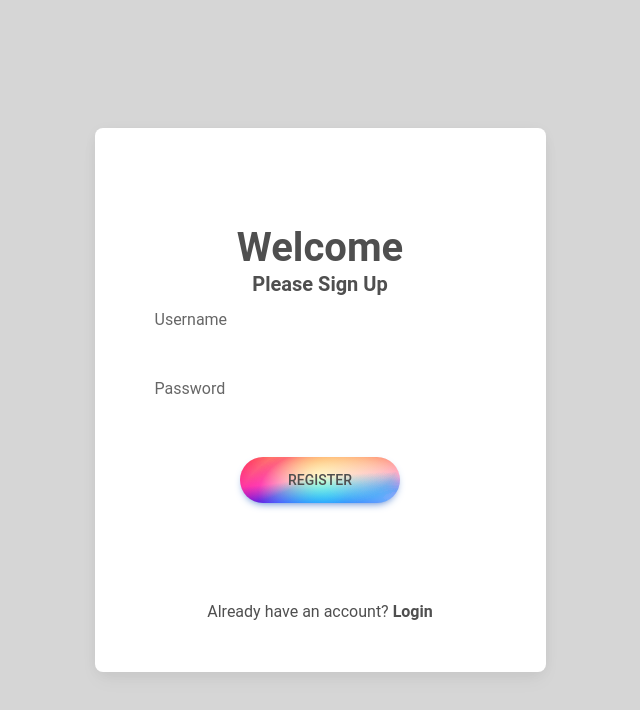
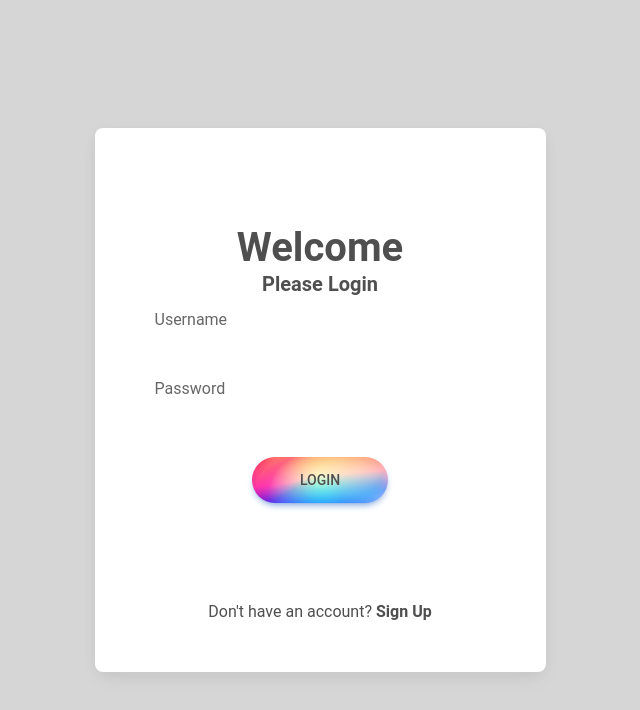
Before and after one commit to Cloud9NB/ToDo-List, a React (Create React App) app in the folder front-end/: page /login in a window 1280 px wide. Shown: the top 710 px of the page, without its empty margins (320-960 px from the left). Built offline with nearby package versions, Linux system fonts and the light colour scheme.

Commit message:
installs react-router-dom and used to navigate through the app instead of custom hook, and delete old unused code

```diff
--- a/front-end/package.json
+++ b/front-end/package.json
@@ -11,6 +11,7 @@
     "mdb-ui-kit": "^4.3.0",
     "react": "^18.2.0",
     "react-dom": "^18.2.0",
+    "react-router-dom": "^6.3.0",
     "react-scripts": "5.0.1",
     "web-vitals": "^2.1.4"
   },
--- a/front-end/src/components/App.js
+++ b/front-end/src/components/App.js
@@ -1,8 +1,8 @@
 import Signup from './Signup';
 import Login from './Login';
 import Main from './mainView/Main';
-import useVisualMode from '../hooks/useVisualMode';
 import useApplicationData from '../hooks/hook';
+import { Route, Routes, Navigate } from 'react-router-dom';
 
 const App = () => {
   const {
@@ -15,21 +15,23 @@ const App = () => {
     updateTask,
   } = useApplicationData();
 
-  const LOGIN = 'LOGIN';
-  const SIGNUP = 'SIGNUP';
-  const SHOW = 'SHOW';
-
-  const { mode, transition } = useVisualMode(state.username ? SHOW : SIGNUP);
-
   return (
     <div>
-      {mode === SIGNUP && (
-        <Signup signupUser={signupUser} transition={transition} />
-      )}
-      {mode === LOGIN && (
-        <Login loginUser={loginUser} transition={transition} />
-      )}
-      {mode === SHOW && (
+      <Routes>
+        <Route
+          exact
+          path='/signup'
+          element={<Signup signupUser={signupUser} />}
+        />
+
+        <Route exact path='/login' element={<Login loginUser={loginUser} />} />
+
+        <Route exact path='/' element={<Navigate replace to='signup' />} />
+
+        <Route
+          exact
+          path='/todo'
+          element={
             <Main
               todo={state.todo}
               addTask={addTask}
@@ -37,7 +39,9 @@ const App = () => {
               deleteTask={deleteTask}
               updateTask={updateTask}
             />
-      )}
+          }
+        />
+      </Routes>
     </div>
   );
 };
--- a/front-end/src/components/Login.js
+++ b/front-end/src/components/Login.js
@@ -1,14 +1,17 @@
 import { useState } from 'react';
 import '../css/login.css';
+import { useNavigate } from 'react-router-dom';
 
-const Login = ({ loginUser, transition }) => {
+const Login = ({ loginUser }) => {
   const [state, setState] = useState({
     username: '',
     password: '',
   });
 
+  const navigate = useNavigate();
+
   const login = (username, password) => {
-    loginUser(username, password).then(() => transition('SHOW'));
+    loginUser(username, password).then(() => navigate('/todo'));
   };
 
   return (
@@ -73,7 +76,7 @@ const Login = ({ loginUser, transition }) => {
                       <a
                         href='#!'
                         className='text-body fw-bold'
-                        onClick={() => transition('SIGNUP')}
+                        onClick={() => navigate('/signup')}
                       >
                         Sign Up
                       </a>
--- a/front-end/src/components/Signup.js
+++ b/front-end/src/components/Signup.js
@@ -1,14 +1,17 @@
 import { useState } from 'react';
 import '../css/signup.css';
+import { useNavigate } from 'react-router-dom';
 
-const Signup = ({ signupUser, transition }) => {
+const Signup = ({ signupUser }) => {
   const [state, setState] = useState({
     username: '',
     password: '',
   });
 
+  const navigate = useNavigate();
+
   const signup = (username, password) =>
-    signupUser(username, password).then(() => transition('LOGIN'));
+    signupUser(username, password).then(() => navigate('/login'));
 
   return (
     <section className='intro'>
@@ -71,7 +74,7 @@ const Signup = ({ signupUser, transition }) => {
                       <a
                         href='#!'
                         className='text-body fw-bold'
-                        onClick={() => transition('LOGIN')}
+                        onClick={() => navigate('/login')}
                       >
                         Login
                       </a>
--- a/front-end/src/index.js
+++ b/front-end/src/index.js
@@ -1,10 +1,13 @@
 import React from 'react';
 import ReactDOM from 'react-dom/client';
 import App from './components/App';
+import { BrowserRouter as Router } from 'react-router-dom';
 
 const root = ReactDOM.createRoot(document.getElementById('root'));
 root.render(
   <React.StrictMode>
-    <App />
+    <Router>
+      <App />
+    </Router>
   </React.StrictMode>
 );
```
Lines whose indentation alone changed are shown as unchanged.
